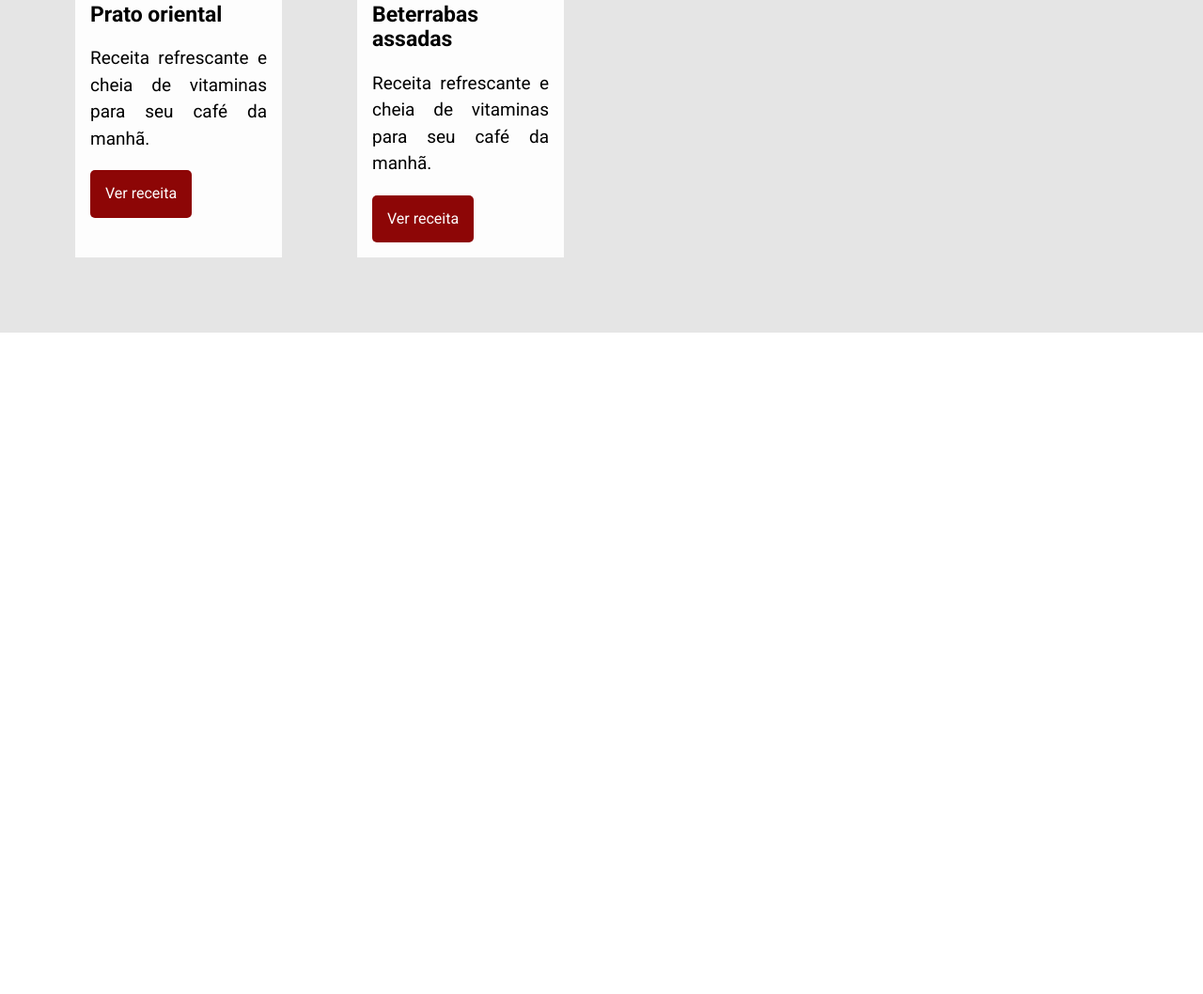
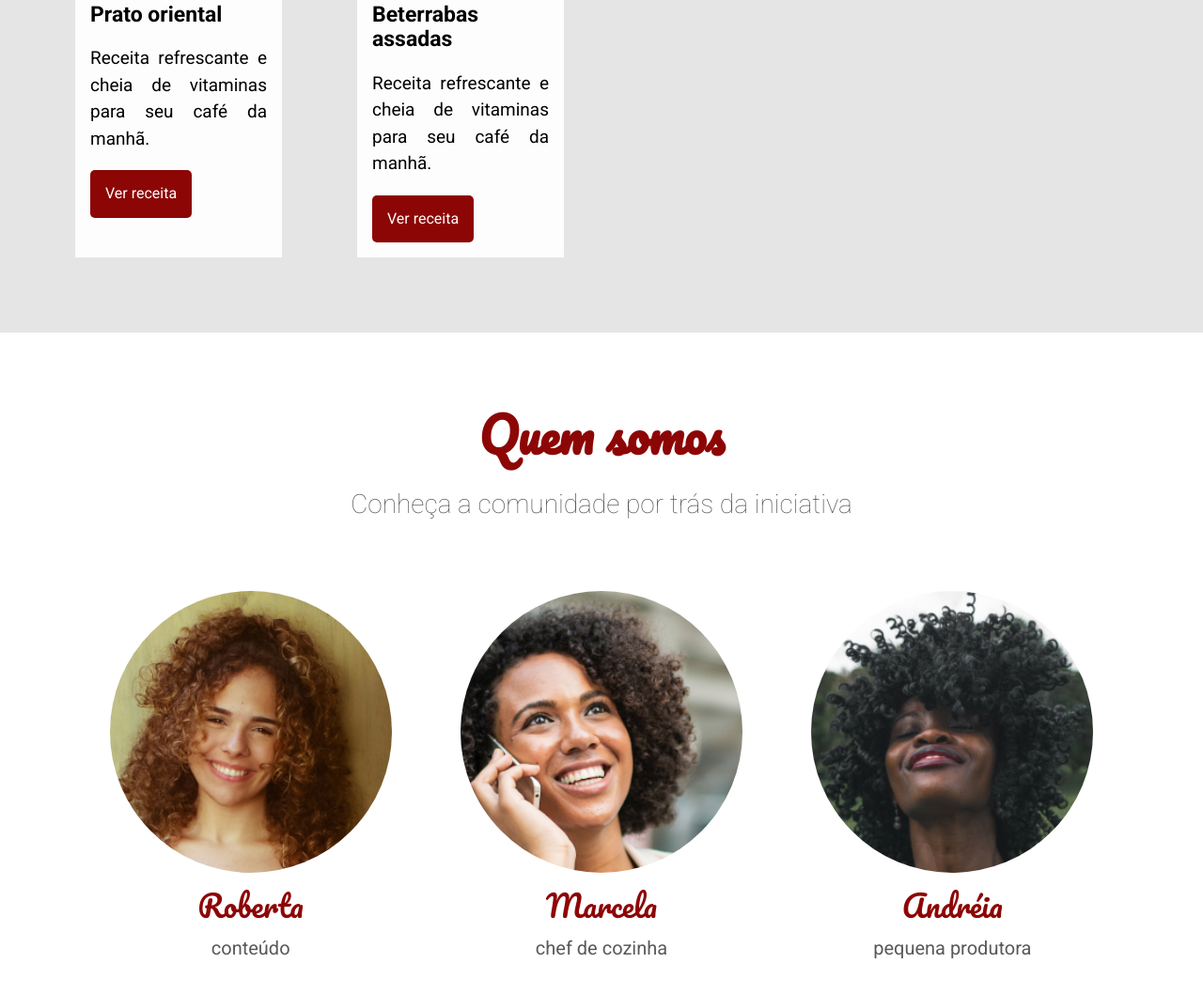
Before and after one commit to Vitor-Zen/learning-css-architecture, a plain HTML site: page index.html in a window 1280 px wide. Shown: the part 1924-2982 px from the top of the page at 94% size. Before the commit the page ends 2278 px from the top, so only its background shows below. Drawn offline with Linux system fonts and the light colour scheme.

Commit message:
people section added

```diff
--- /dev/null
+++ b/assets/css/pessoa/pessoa-funcao.css
@@ -0,0 +1,5 @@
+.pessoa__funcao {
+    text-transform: lowercase;
+    color: #595959;
+    font-size: 1.25rem;
+}
--- /dev/null
+++ b/assets/css/pessoa/pessoa-imagem.css
@@ -0,0 +1,22 @@
+.pessoa__imagem {
+    height: 300px;
+    width: 300px;
+    margin: 0 auto;
+    background: red;
+    background-repeat: no-repeat;
+    background-size: cover;
+    background-position: center;
+    border-radius: 100%;
+}
+
+.pessoa__imagem--roberta {
+    background-image: url('../../img/pessoas/roberta.jpg');
+}
+
+.pessoa__imagem--marcela {
+    background-image: url('../../img/pessoas/marcela.jpg');
+}
+
+.pessoa__imagem--andreia {
+    background-image: url('../../img/pessoas/andreia.jpg');
+}
--- /dev/null
+++ b/assets/css/pessoa/pessoa-nome.css
@@ -0,0 +1,6 @@
+.pessoa__nome{
+    margin: 1rem 0;
+    font-family: Pacifico, cursive;
+    color: #8d0606;
+    font-size: 2rem;
+}
--- /dev/null
+++ b/assets/css/pessoa/pessoa.css
@@ -0,0 +1,4 @@
+.pessoa {
+    display: flex;
+    flex-direction: column;
+}
--- /dev/null
+++ b/assets/css/pessoas.css
@@ -0,0 +1,5 @@
+.pessoas {
+    display: flex;
+    justify-content: space-around;
+    padding-top: 3rem;
+}
--- /dev/null
+++ b/assets/css/quemSomos/quemSomos-descricao.css
@@ -0,0 +1,5 @@
+.quem-somos__descricao {
+    font-weight: 100;
+    font-size: 1.75rem;
+    color: #595959;
+}
--- /dev/null
+++ b/assets/css/quemSomos/quemSomos-titulo.css
@@ -0,0 +1,6 @@
+.quem-somos__titulo {
+    margin-bottom: 1rem;
+    color: #8d0606;
+    font-size: 3.1875rem;
+    font-family: Pacifico, cursive;
+}
--- /dev/null
+++ b/assets/css/quemSomos/quemSomos.css
@@ -0,0 +1,4 @@
+.quem-somos {
+    text-align: center;
+    padding: 5rem;
+}
--- a/index.html
+++ b/index.html
@@ -25,6 +25,14 @@
         <link rel="stylesheet" href="./assets/css/receita/receita__imagem.css" />
         <link rel="stylesheet" href="./assets/css/receita/receita__titulo.css" />
         <link rel="stylesheet" href="./assets/css/receitas.css" />
+        <link rel="stylesheet" href="./assets/css/quemSomos/quemSomos.css" />
+        <link rel="stylesheet" href="./assets/css/quemSomos/quemSomos-titulo.css" />
+        <link rel="stylesheet" href="./assets/css/quemSomos/quemSomos-descricao.css" />
+        <link rel="stylesheet" href="./assets/css/pessoas.css" />
+        <link rel="stylesheet" href="./assets/css/pessoa/pessoa.css" />
+        <link rel="stylesheet" href="./assets/css/pessoa/pessoa-nome.css" />
+        <link rel="stylesheet" href="./assets/css/pessoa/pessoa-imagem.css" />
+        <link rel="stylesheet" href="./assets/css/pessoa/pessoa-funcao.css" />
 
     </head>
     <body>
@@ -100,5 +108,28 @@
                 </div>
             </div>
         </section>
+
+        <section class="quem-somos">
+            <h3 class="quem-somos__titulo">Quem somos</h3>
+            <p class="quem-somos__descricao">Conheça a comunidade por trás da iniciativa</p>
+            <div class="pessoas">
+                <div class="pessoa">
+                    <div class="pessoa__imagem pessoa__imagem--roberta"></div>
+                    <span class="pessoa__nome">Roberta</span>
+                    <span class="pessoa__funcao">Conteúdo</span>
+                </div>
+                <div class="pessoa">
+                    <div class="pessoa__imagem pessoa__imagem--marcela"></div>
+                    <span class="pessoa__nome">Marcela</span>
+                    <span class="pessoa__funcao">Chef de cozinha</span>
+                </div>
+                <div class="pessoa">
+                    <div class="pessoa__imagem pessoa__imagem--andreia"></div>
+                    <span class="pessoa__nome">Andréia</span>
+                    <span class="pessoa__funcao">Pequena Produtora</span>
+                </div>
+            </div>
+        </section>
+
     </body>
 </html>
```
